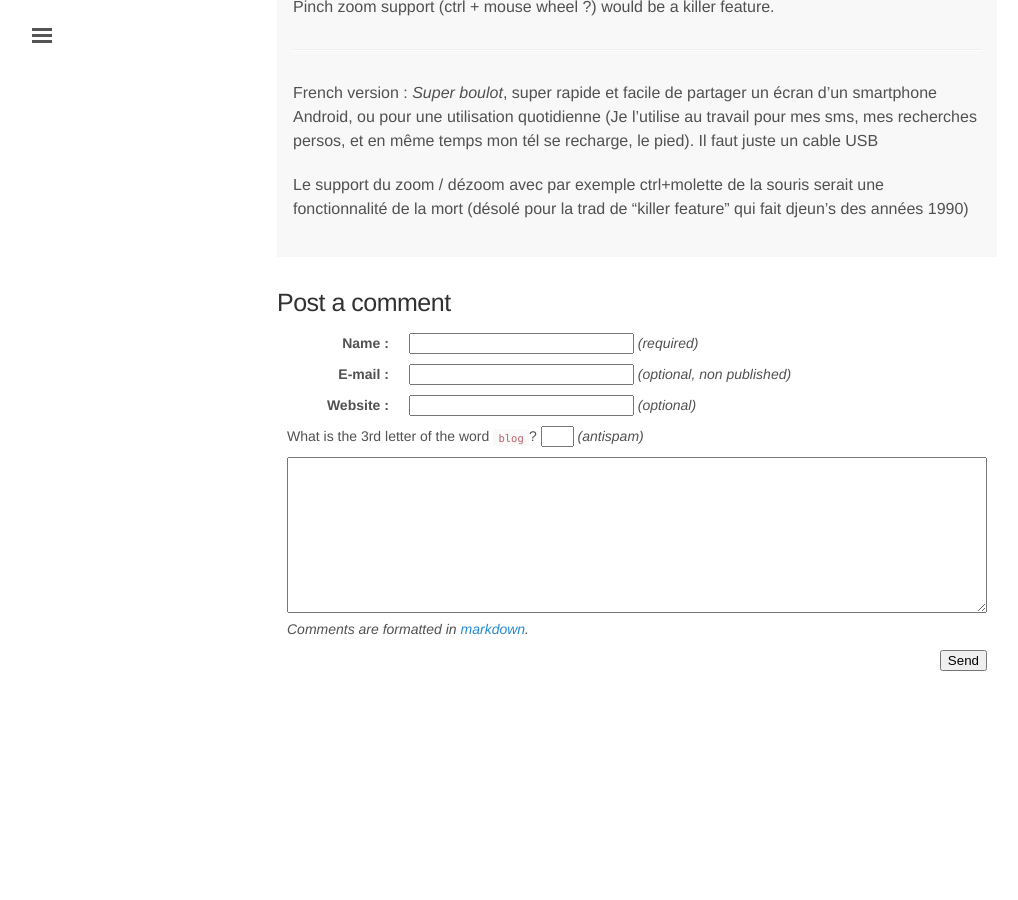
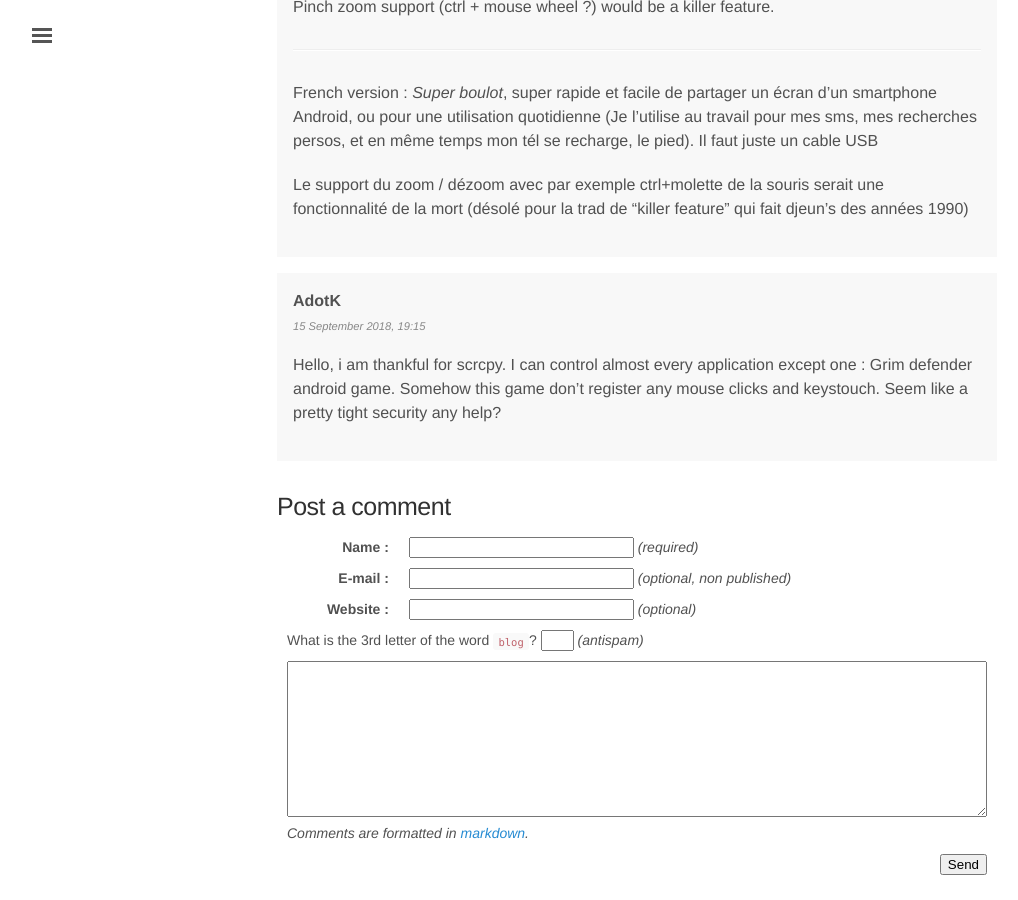
Before and after one commit to rom1v/blog.rom1v.com, a Jekyll site: the page built from _posts/2018-03-08-introducing-scrcpy.md, in a window 1280 px wide and 900 px high, scrolled down 21614 px. Shown: the whole window, without its empty margins (3-1021 px from the left). Built offline with Jekyll 4.4.1, drawn with Linux system fonts in a browser that asks for light colours; before the commit the page ends 22310 px from its top, so only the background shows below that.

Commit message:
Publish comment 51 for scrcpy

```diff
--- a/_data/comments-2018-03-introducing-scrcpy.yaml
+++ b/_data/comments-2018-03-introducing-scrcpy.yaml
@@ -505,3 +505,11 @@
     Le support du zoom / dézoom avec par exemple ctrl+molette de la souris
     serait une fonctionnalité de la mort (désolé pour la trad de "killer
     feature" qui fait djeun's des années 1990)
+- id: 51
+  author: AdotK
+  date: 2018-09-15 19:15:28+02:00
+  contents: |
+    Hello, i am thankful for scrcpy. I can control almost every application
+    except one : Grim defender android game. Somehow this game don't
+    register any mouse clicks and keystouch. Seem like a pretty tight
+    security any help?
```
